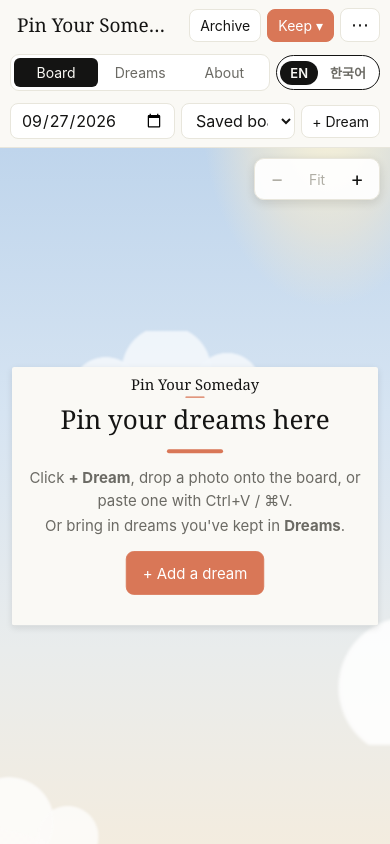
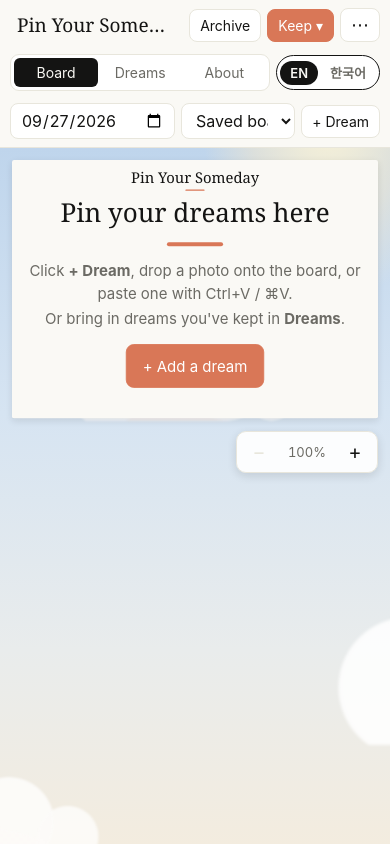
Before and after one commit to arooncookiedodo/pin-your-someday, a plain HTML site: page index.html in a window 390 px wide. Both pictures are taken after a click on the button "Board". Drawn offline with Linux system fonts and the light colour scheme.

Commit message:
English by default; tidy the board area on phones
- Start in English unless a language was picked with the EN | 한국어 switch
- Phones in portrait: board at the top, a hint + zoom bar right under it
  and the card toolbar under that (both float at the bottom when zoomed)
- Zoom shows the current level (100% = whole board) instead of a grey "Fit"
- Smaller resize/rotate dots on phones with larger invisible touch targets

Co-Authored-By: Claude Fable 5.1 <noreply@anthropic.com>

```diff
--- a/index.html
+++ b/index.html
@@ -303,17 +303,28 @@
   .board-scroll.zoomed { overflow: auto; -webkit-overflow-scrolling: touch; }
   .board-scroll > .board-wrap { margin: auto; }
   .board-scroll.zoomed > .board-wrap { margin: var(--pad, 12px); }
+  .board-bar { position: absolute; z-index: 40; display: none; align-items: center; gap: 10px; }
+  .board-hint {
+    display: none; flex: 1; min-width: 0; font-size: 13px; line-height: 1.4; color: #3f4a55;
+  }
+  .board-hint:empty { visibility: hidden; }
+  .board-bar.floating .board-hint:not(:empty) {
+    flex: 0 1 auto; margin-right: auto; padding: 7px 11px; border-radius: 9px;
+    background: rgba(255, 255, 255, .92); box-shadow: 0 3px 10px rgba(20, 20, 19, .12);
+  }
   .zoom {
-    position: absolute; z-index: 40; display: none; gap: 2px; padding: 3px;
+    display: flex; flex: none; gap: 2px; padding: 3px; margin-left: auto;
     background: rgba(255, 255, 255, .92); border: 1px solid var(--light); border-radius: 10px;
     box-shadow: 0 3px 10px rgba(20, 20, 19, .12);
   }
   .zoom button {
-    font: inherit; font-size: 14px; min-width: 38px; height: 34px; padding: 0 10px;
+    font: inherit; font-size: 13px; min-width: 38px; height: 34px; padding: 0 8px;
     border: 0; border-radius: 7px; background: none; color: var(--dark); cursor: pointer;
-  }
+    font-variant-numeric: tabular-nums;
+  }
+  .zoom #zoomFit { min-width: 50px; color: var(--muted); }
   .zoom #zoomIn, .zoom #zoomOut { font-size: 20px; line-height: 1; }
-  .zoom button:disabled { color: var(--mid); cursor: default; }
+  .zoom button:disabled { color: var(--light); cursor: default; }
   .zoom button:not(:disabled):active { background: var(--light); }
   /* Handles and outlines keep a steady on-screen size however small the board is drawn (--ui = 1 / scale on touch). */
   .board { --ui: 1; }
@@ -594,10 +605,14 @@
 
   /* ================= Touch screens (phones and tablets) ================= */
   @media (pointer: coarse), (max-width: 720px) {
-    .zoom { display: flex; top: 10px; right: 10px; }
-    .el .resize, .heading .resize { width: 24px; height: 24px; right: -13px; bottom: -13px; }
-    .el .rotate { width: 24px; height: 24px; margin-left: -12px; bottom: -50px; }
-    .el .rotate::after { height: 18px; }
+    .board-bar { display: flex; top: 10px; right: 10px; }
+    .el .resize, .heading .resize { width: 20px; height: 20px; right: -11px; bottom: -11px; }
+    .el .rotate { width: 20px; height: 20px; margin-left: -10px; bottom: -44px; }
+    .el .rotate::after { height: 16px; }
+    /* bigger invisible touch targets around the small handles */
+    .el .resize::before, .heading .resize::before, .el .rotate::before {
+      content: ""; position: absolute; inset: -12px; border-radius: 50%;
+    }
     /* The empty-board message stays readable at any board scale. */
     .empty { zoom: var(--ui); padding: 16px; line-height: 1.6; font-size: 15px; }
     .empty .big { font-size: 26px; }
@@ -637,9 +652,15 @@
     .menu { min-width: 0; width: max-content; max-width: calc(100vw - 20px); }
     body[data-view="about"] header::before { display: none; }
 
-    /* Selection toolbar docks to the bottom of the screen instead of floating above the card. */
+    /* Board sits at the top; the hint/zoom bar and the card toolbar follow right under it (placed by JS). */
+    .board-scroll:not(.zoomed) > .board-wrap { margin: var(--pad, 12px) auto auto; }
+    .board-bar { left: 12px; right: 12px; }
+    .board-hint { display: block; }
+    .el .resize, .heading .resize { width: 16px; height: 16px; right: -9px; bottom: -9px; border-width: 2px; }
+    .el .rotate { width: 16px; height: 16px; margin-left: -8px; bottom: -36px; }
+    .el .rotate::after { height: 12px; }
     .sel-bar {
-      top: auto; left: 8px; right: 8px; bottom: calc(8px + env(safe-area-inset-bottom));
+      left: 12px; right: 12px; bottom: calc(8px + env(safe-area-inset-bottom));
       flex-wrap: wrap; gap: 2px;
     }
     .sel-bar button { flex: 1 1 30%; padding: 9px 6px; font-size: 13px; }
@@ -773,11 +794,14 @@
     </div>
   </div>
   </div>
-  <!-- Zoom controls: shown on phones and touch screens, where the whole board is small -->
-  <div class="zoom" id="zoomCtl" role="group">
-    <button id="zoomOut" aria-label="Zoom out" data-i18n-title="zoomOut">−</button>
-    <button id="zoomFit" data-i18n="zoomFit" data-i18n-title="zoomFitHint">Fit</button>
-    <button id="zoomIn" aria-label="Zoom in" data-i18n-title="zoomIn">+</button>
+  <!-- Hint + zoom controls: shown on phones and touch screens, where the whole board is small -->
+  <div class="board-bar" id="boardBar">
+    <span class="board-hint" id="boardHint"></span>
+    <div class="zoom" id="zoomCtl" role="group">
+      <button id="zoomOut" aria-label="Zoom out" data-i18n-title="zoomOut">−</button>
+      <button id="zoomFit" data-i18n-title="zoomFitHint">100%</button>
+      <button id="zoomIn" aria-label="Zoom in" data-i18n-title="zoomIn">+</button>
+    </div>
   </div>
 </div>
 
@@ -1052,7 +1076,8 @@
       defaultTitle: 'Pin Your Someday',
       renameHint: 'Click to rename',
       tabBoard: 'Board', tabDreams: 'Dreams', tabAbout: 'About',
-      zoomIn: 'Zoom in', zoomOut: 'Zoom out', zoomFit: 'Fit', zoomFitHint: 'Show the whole board',
+      zoomIn: 'Zoom in', zoomOut: 'Zoom out', zoomFitHint: 'Show the whole board',
+      hintTap: 'Tap a card to select it.', hintSelected: 'Drag to move. Use the dots to resize or rotate.', hintZoomed: 'Swipe to look around.',
       boardDate: 'Board date', jumpBoard: 'Jump to a saved board',
       savedBoards: n => `Saved boards (${n})`,
       addDream: '+ Dream', addDreamHint: 'Add a dream card (you can also drop or paste a photo)',
@@ -1134,7 +1159,8 @@
       defaultTitle: '오늘의 꿈, 언젠가 다시',
       renameHint: '클릭해서 이름 바꾸기',
       tabBoard: '보드', tabDreams: '꿈 보관함', tabAbout: '소개',
-      zoomIn: '확대', zoomOut: '축소', zoomFit: '맞춤', zoomFitHint: '보드 전체 보기',
+      zoomIn: '확대', zoomOut: '축소', zoomFitHint: '보드 전체 보기',
+      hintTap: '카드를 누르면 선택돼요.', hintSelected: '끌어서 옮기고, 동그라미로 크기와 각도를 바꿔요.', hintZoomed: '밀어서 둘러보세요.',
       boardDate: '보드 날짜', jumpBoard: '저장된 보드로 이동',
       savedBoards: n => `저장된 보드 (${n})`,
       addDream: '+ 꿈', addDreamHint: '꿈 카드 추가 (사진을 끌어다 놓거나 붙여 넣어도 돼요)',
@@ -1213,7 +1239,8 @@
       pubHint: '카드를 누르면 크게 볼 수 있어요.', pubClose: '아무 곳이나 누르면 닫혀요',
     },
   };
-  let lang = localStorage.getItem(LANG_KEY) || ((navigator.language || '').toLowerCase().startsWith('ko') ? 'ko' : 'en');
+  // English by default; a language picked with the EN | 한국어 switch is remembered.
+  let lang = localStorage.getItem(LANG_KEY) || 'en';
   if (!I18N[lang]) lang = 'en';
   /** Looks up a UI string in the current language (falls back to English); function entries take arguments. */
   function t(key, ...args) {
@@ -1234,6 +1261,7 @@
   const emptyMsg = $('empty'), statusEl = $('status'), titleEl = $('title');
   const dateInput = $('date'), boardsSelect = $('boards'), copyBtn = $('copyFrom');
   const selBar = $('selBar'), boardScroll = $('boardScroll');
+  const boardBar = $('boardBar'), boardHint = $('boardHint');
   // Phones in portrait get a docked toolbar; any touch screen gets zoom and finger-sized handles.
   const narrowMQ = matchMedia('(max-width: 720px)');
   const touchMQ = matchMedia('(pointer: coarse), (max-width: 720px)');
@@ -1783,13 +1811,12 @@
       if (headingSelected) node = !headingEditing && !headingOf(board).hidden ? headingEl : null;
       else if (selectedId) node = nodes.get(selectedId);
     }
-    if (!node) { selBar.hidden = true; return; }
-    selBar.dataset.mode = node === headingEl ? 'heading' : 'card';
-    selBar.hidden = false;
-    if (narrowMQ.matches) {          // docked to the bottom by CSS on phones
-      selBar.style.top = selBar.style.left = '';
-      return;
-    }
+    selBar.hidden = !node;
+    if (node) selBar.dataset.mode = node === headingEl ? 'heading' : 'card';
+    if (narrowMQ.matches) { layoutPhoneBoard(!!node); return; }
+    boardBar.style.top = boardBar.style.bottom = '';     // back to the CSS corner position
+    boardBar.classList.remove('floating');
+    if (!node) return;
     const s = stage.getBoundingClientRect(), r = node.getBoundingClientRect();
     const w = selBar.offsetWidth, barH = selBar.offsetHeight;
     const handleGap = touchMQ.matches ? 56 : 50 * scale;   // on touch the rotate handle has a fixed screen size
@@ -1800,6 +1827,33 @@
     selBar.style.left = Math.round(left) + 'px';
   }
   selBar.addEventListener('pointerdown', e => e.stopPropagation());
+
+  /**
+   * Phones in portrait: the board sits at the top, with the hint + zoom bar right under it and the
+   * card toolbar under that. When zoomed in (the board fills the stage) both float at the bottom.
+   */
+  function layoutPhoneBoard(hasSelection) {
+    const zoomed = zoom > 1.001;
+    const hasCards = !!(board && board.elements.length);
+    boardHint.textContent = !hasCards ? '' : hasSelection ? t('hintSelected') : zoomed ? t('hintZoomed') : t('hintTap');
+    boardBar.classList.toggle('floating', zoomed);
+    selBar.style.left = '';
+    const s = stage.getBoundingClientRect(), w = boardWrap.getBoundingClientRect();
+    const barH = boardBar.offsetHeight, selH = hasSelection ? selBar.offsetHeight : 0;
+    const below = w.bottom - s.top + 12;
+    const fitsBelow = below + barH + (selH ? selH + 10 : 0) <= s.height - 8;
+    if (!zoomed && fitsBelow) {
+      boardBar.style.top = below + 'px';
+      boardBar.style.bottom = 'auto';
+      selBar.style.top = below + barH + 10 + 'px';
+      selBar.style.bottom = 'auto';
+    } else {
+      selBar.style.top = 'auto';
+      selBar.style.bottom = '';
+      boardBar.style.top = 'auto';
+      boardBar.style.bottom = 10 + (selH ? selH + 8 : 0) + 'px';
+    }
+  }
 
   function select(id) {
     if (selectedId === id && !headingSelected) return;
@@ -2863,7 +2917,9 @@ ${css}
     // remember the board point at the centre of the view, so zooming keeps it there
     const centre = zoom > 1 || boardScroll.classList.contains('zoomed')
       ? toBoard(r.left + r.width / 2, r.top + r.height / 2) : null;
-    let fitScale = Math.min((r.width - padding * 2) / BOARD_W, (r.height - padding * 2) / BOARD_H);
+    // on phones, leave room under the board for the hint/zoom bar and the card toolbar
+    const reserve = narrowMQ.matches ? 150 : 0;
+    let fitScale = Math.min((r.width - padding * 2) / BOARD_W, (r.height - padding * 2 - reserve) / BOARD_H);
     fitScale = Math.max(fitScale, touch ? 0.1 : 0.2);
     const maxZoom = Math.max(1, MAX_SCALE / fitScale);
     zoom = Math.min(Math.max(zoom, 1), maxZoom);
@@ -2882,8 +2938,8 @@ ${css}
       boardScroll.scrollTop += b.top + centre.y * scale - (r.top + r.height / 2);
     }
     $('zoomOut').disabled = zoom <= 1.001;
-    $('zoomFit').disabled = zoom <= 1.001;
     $('zoomIn').disabled = zoom >= maxZoom - 0.001;
+    $('zoomFit').textContent = Math.round(zoom * 100) + '%';   // 100% = the whole board; tap to return to it
     updateToolbar();
   }
   function setZoom(next) { zoom = next; fit(); }
```
